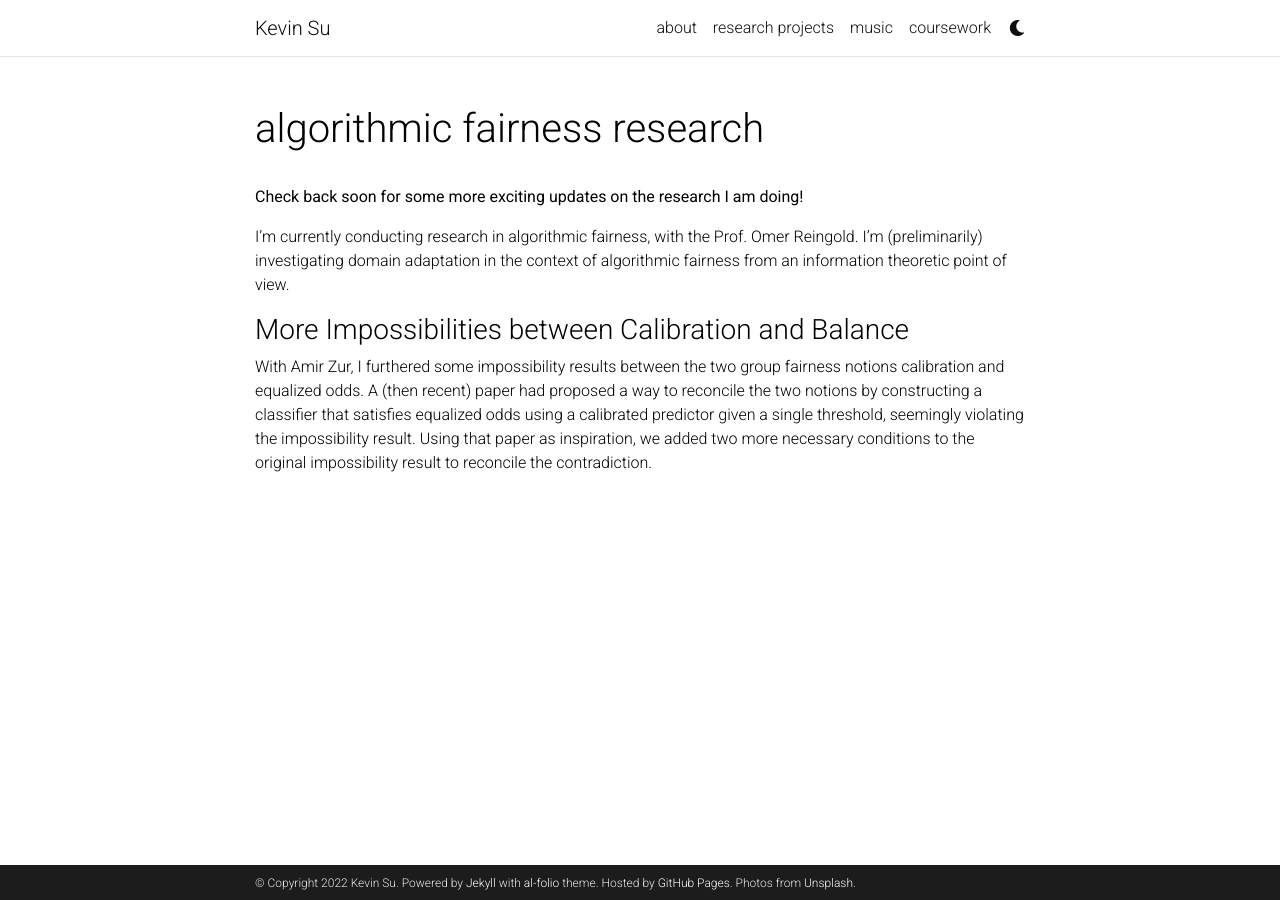
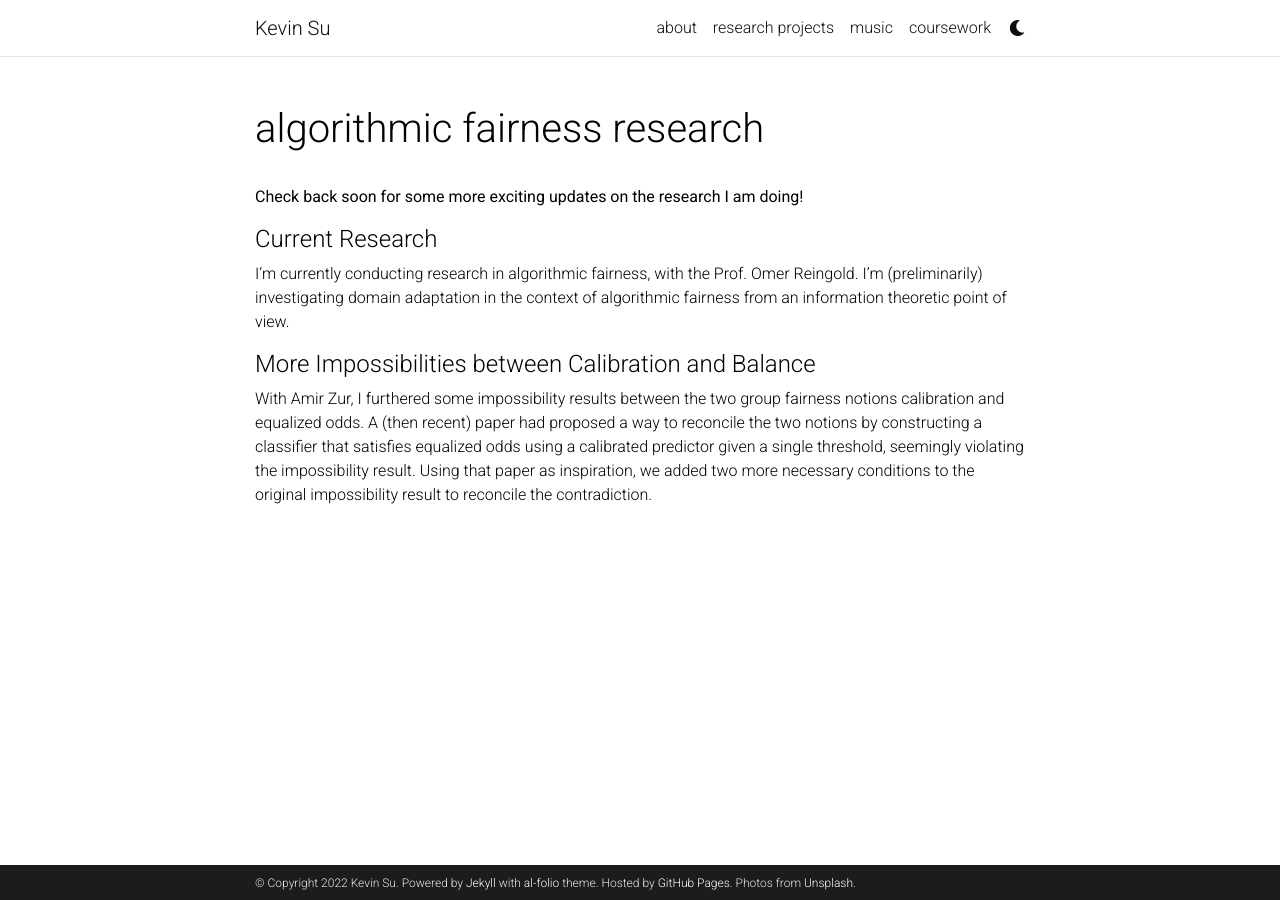
Before and after one commit to kevin20841/kevin20841.github.io, a Jekyll site: the page built from _projects/algo_fairness_research.md, in a window 1280 px wide. Built offline with Jekyll 4.4.1, drawn with Linux system fonts in a browser that asks for light colours; comment, search, counter and statistics services are not loaded; a style sheet for code colours, icons or effects is not loaded.

Commit message:
Research Project

```diff
--- a/_projects/algo_fairness_research.md
+++ b/_projects/algo_fairness_research.md
@@ -8,8 +8,9 @@ category: work
 ---
 <b> Check back soon for some more exciting updates on the research I am doing!</b>
 
+#### Current Research
 I'm currently conducting research in algorithmic fairness, with the Prof. Omer Reingold. I'm (preliminarily) investigating domain adaptation in the context of algorithmic fairness from an information theoretic point of view.
 
-### More Impossibilities between Calibration and Balance
+#### More Impossibilities between Calibration and Balance
 
 With Amir Zur, I furthered some impossibility results between the two group fairness notions calibration and equalized odds. A (then recent) paper had proposed a way to reconcile the two notions by constructing a classifier that satisfies equalized odds using a calibrated predictor given a single threshold, seemingly violating the impossibility result. Using that paper as inspiration, we added two more necessary conditions to the original impossibility result to reconcile the contradiction.
```
Also changed, not shown: _pages/research.md (+1 -1 lines).
